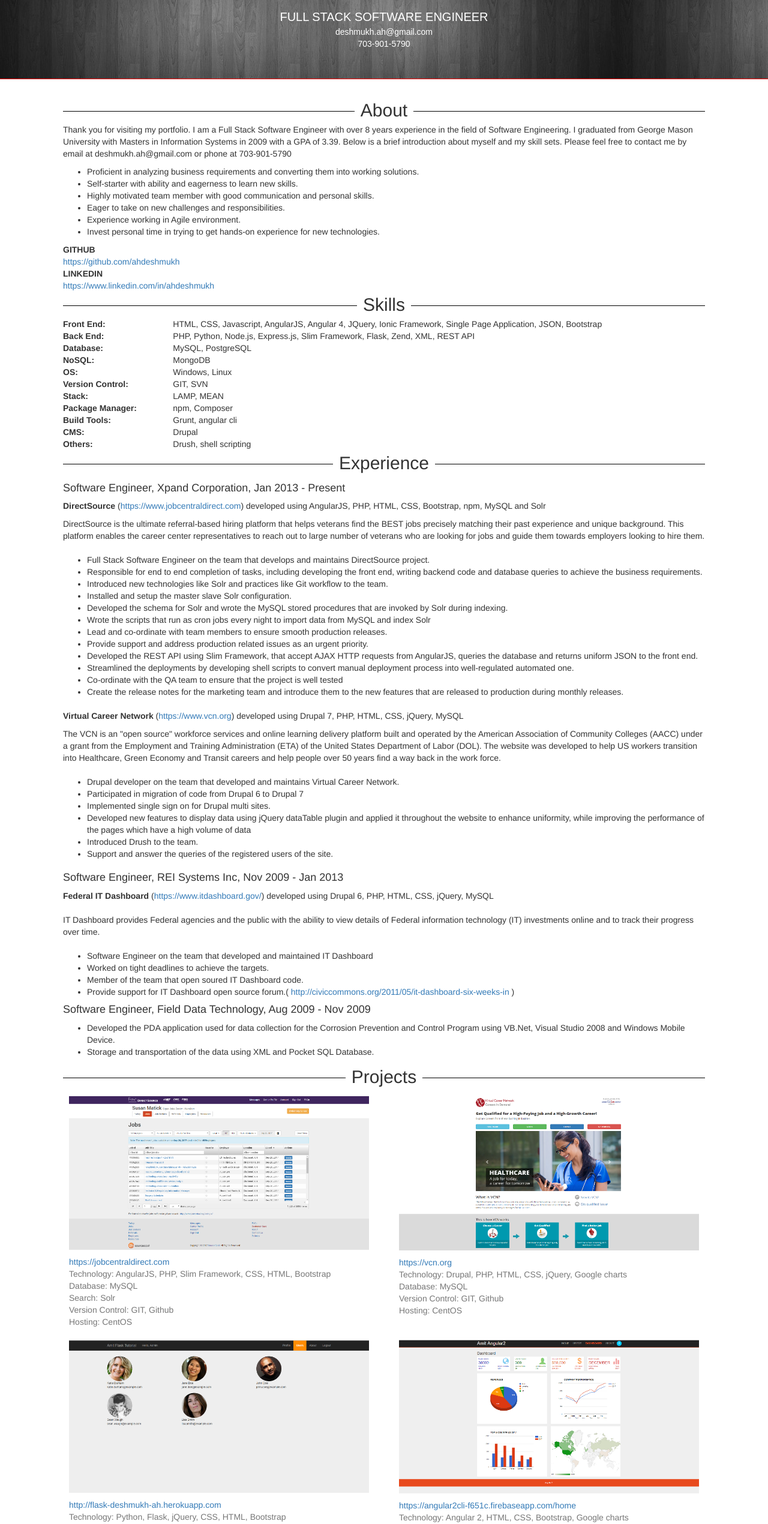
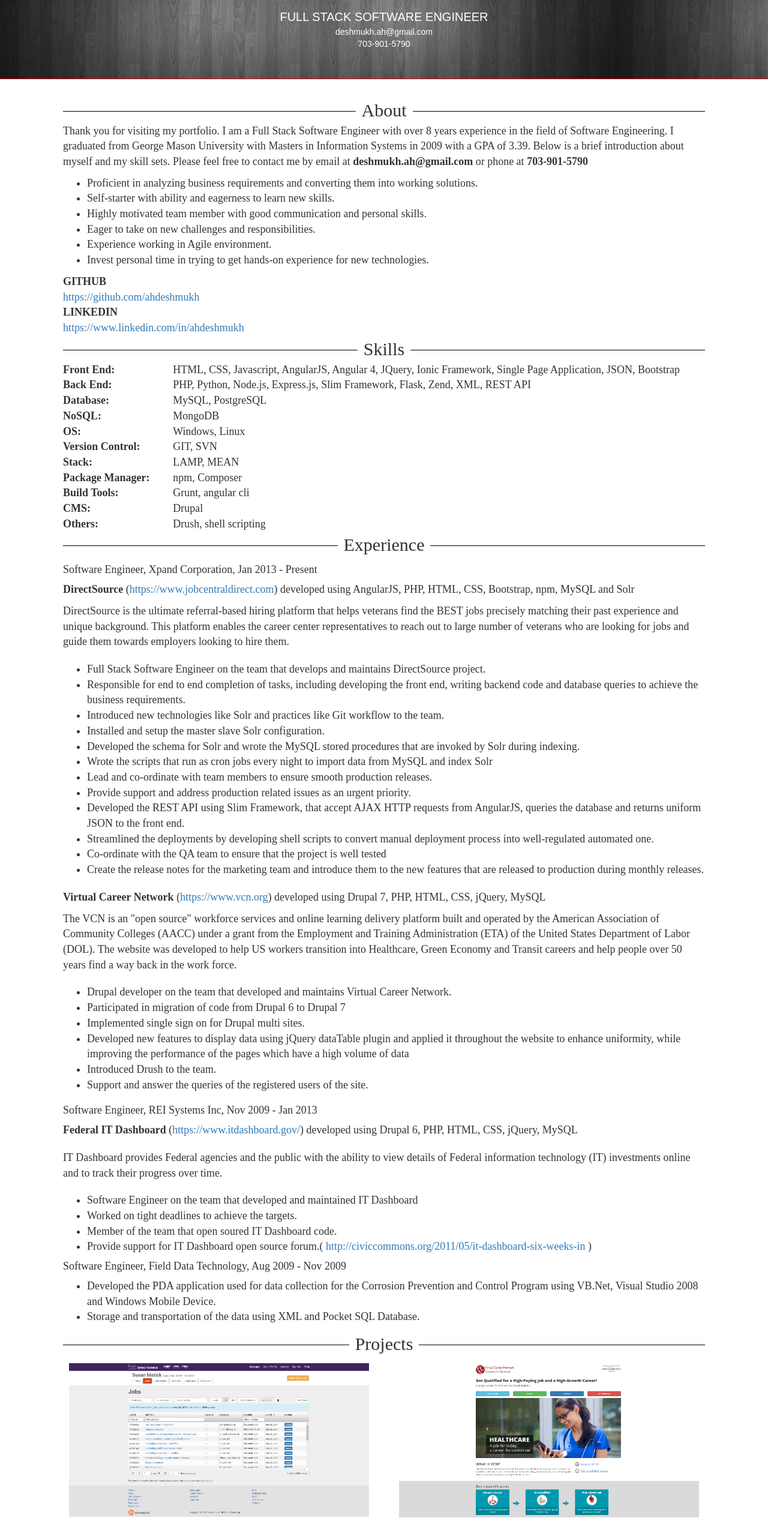
Before and after one commit to ahdeshmukh/portfolio, an Angular app: page / in a window 1280 px wide. Shown: the part 234-2774 px from the top of the page at 60% size. Built offline with nearby package versions, Linux system fonts and the light colour scheme; what ng2-scroll-to would draw is missing.

Commit message:
style updates

```diff
--- a/src/app/app.component.css
+++ b/src/app/app.component.css
@@ -80,7 +80,8 @@ div.my-animation-slide-down {
 
 .my-sections {
   padding: 10px 50px 0 50px;
-  font-size: 14px;
+  font-size: 18px;
+  font-family: "Times New Roman", Georgia, Serif;
 }
 
 .skill-name {
--- a/src/app/app.component.html
+++ b/src/app/app.component.html
@@ -30,9 +30,9 @@
     </div>
     <div class="col-md-4">
       <img class="img-responsive img-circle portfolio-image padding-top-20 padding-bottom-20 center-block" src="{{my_photo}}" />
-      <div class="center-text font-20">FULL STACK SOFTWARE ENGINEER</div>
-      <div class="center-text font-12">deshmukh.ah@gmail.com</div>
-      <div class="center-text font-12">703-901-5790</div>
+      <div class="center-text font-size-20">FULL STACK SOFTWARE ENGINEER</div>
+      <div class="center-text">deshmukh.ah@gmail.com</div>
+      <div class="center-text">703-901-5790</div>
     </div>
     <div class="hidden-xs hidden-sm col-md-4">
       <div class="portfolio-jumbotron-skills pull-left">
@@ -53,7 +53,7 @@
       <p>Thank you for visiting my portfolio.
         I am a Full Stack Software Engineer with over 8 years experience in the field of Software Engineering.
         I graduated from George Mason University with Masters in Information Systems in 2009 with a GPA of 3.39.
-        Below is a brief introduction about myself and my skill sets. Please feel free to contact me by email at deshmukh.ah@gmail.com or phone at 703-901-5790
+        Below is a brief introduction about myself and my skill sets. Please feel free to contact me by email at <span class="font-bold">deshmukh.ah@gmail.com</span> or phone at <span class="font-bold">703-901-5790</span>
       </p>
       <ul>
         <li>Proficient in analyzing business requirements and converting them into working solutions.</li>
@@ -195,8 +195,8 @@
         <a href="https://jobcentraldirect.com" target="_blank">
             <img class="img-responsive" src="{{directsource_image}}" />
         </a>
-        <div class="padding-top-10 text-muted">
-          <div><a href="https://jobcentraldirect.com" target="_blank">https://jobcentraldirect.com</a></div>
+        <div class="padding-top-10 text-muted font-size-14">
+          <div class="font-size-20"><a href="https://jobcentraldirect.com" target="_blank">DirectSource</a></div>
           <div>Technology: AngularJS, PHP, Slim Framework, CSS, HTML, Bootstrap</div>
           <div>Database: MySQL</div>
           <div>Search: Solr</div>
@@ -210,8 +210,8 @@
         <a href="https://vcn.org" target="_blank">
           <img class="img-responsive" src="{{vcn_image}}" />
         </a>
-        <div class="padding-top-10 text-muted">
-          <div><a href="https://vcn.org" target="_blank">https://vcn.org</a></div>
+        <div class="padding-top-10 text-muted font-size-14">
+          <div class="font-size-20"><a href="https://vcn.org" target="_blank">Virtual Career Network</a></div>
           <div>Technology: Drupal, PHP, HTML, CSS, jQuery, Google charts</div>
           <div>Database: MySQL</div>
           <div>Version Control: GIT, Github</div>
@@ -226,8 +226,8 @@
         <a href="http://flask-deshmukh-ah.herokuapp.com" target="_blank">
             <img class="img-responsive" src="{{flask_image}}" />
         </a>
-        <div class="padding-top-10 text-muted">
-          <div><a href="http://flask-deshmukh-ah.herokuapp.com" target="_blank">http://flask-deshmukh-ah.herokuapp.com</a></div>
+        <div class="padding-top-10 text-muted font-size-14">
+          <div class="font-size-20"><a href="http://flask-deshmukh-ah.herokuapp.com" target="_blank">Flask</a></div>
           <div>Technology: Python, Flask, jQuery, CSS, HTML, Bootstrap</div>
           <div>Database: PostgreSQL</div>
           <div>Version Control: GIT, Github</div>
@@ -240,8 +240,8 @@
         <a href="https://angular2cli-f651c.firebaseapp.com/home" target="_blank">
           <img class="img-responsive" src="{{angular2_cli}}" />
         </a>
-        <div class="padding-top-10 text-muted">
-          <div><a href="https://angular2cli-f651c.firebaseapp.com/home" target="_blank">https://angular2cli-f651c.firebaseapp.com/home</a></div>
+        <div class="padding-top-10 text-muted font-size-14">
+          <div class="font-size-20"><a href="https://angular2cli-f651c.firebaseapp.com/home" target="_blank">Angular 2</a></div>
           <div>Technology: Angular 2, HTML, CSS, Bootstrap, Google charts</div>
           <div>Version Control: GIT, Github</div>
           <div>Hosting: Firebase</div>
--- a/src/styles.css
+++ b/src/styles.css
@@ -1,6 +1,9 @@
 /* You can add global styles to this file, and also import other style files */
-.font-20 {
+.font-size-20 {
 	font-size: 20px;
+}
+.font-size-14 {
+	font-size: 14px;
 }
 .center-text {
 	text-align: center;
```
